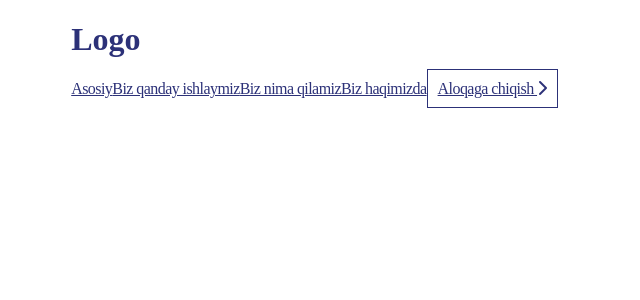
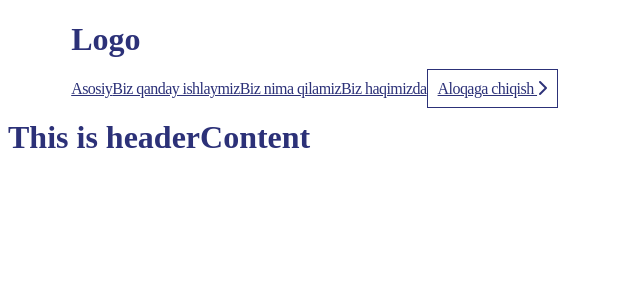
Before and after one commit to hakimov-dev/truck-service-landing, a Vue app: page / in a window 1280 px wide. Shown: the top 300 px of the page, without its empty margins (0-640 px from the left). Built offline with nearby package versions, Linux system fonts and the light colour scheme; the HTML template or start-up script is replaced by a standard one.

Commit message:
Import content.

```diff
--- a/src/components/Header/index.vue
+++ b/src/components/Header/index.vue
@@ -1,13 +1,15 @@
 <template>
        <Navbar/>
+       <Content/>
 </template>
 
 <script>
 import Navbar from './components/Navbar'
+import Content from './components/Content'
 export default {
   name: 'Header',
   components: {
-    Navbar
+    Navbar, Content
   }
 }
 </script>
```
